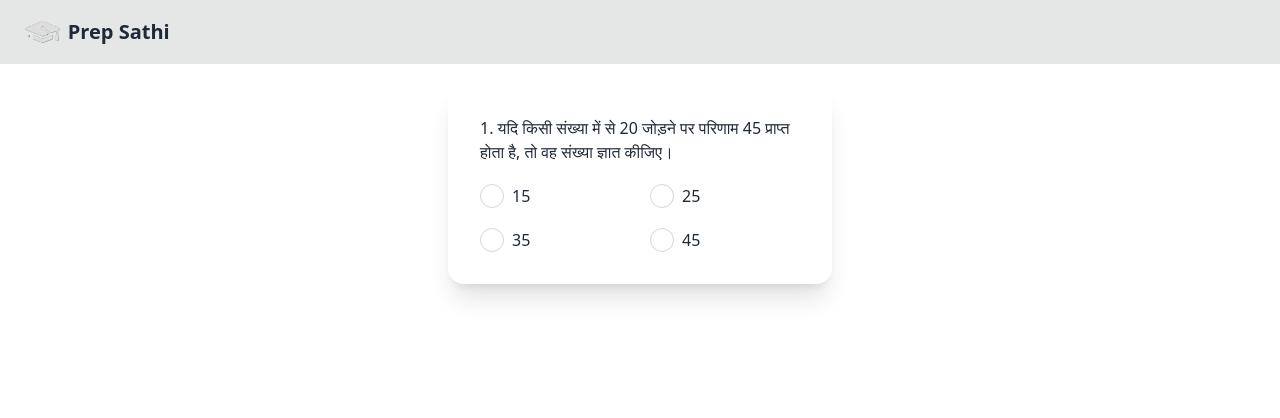
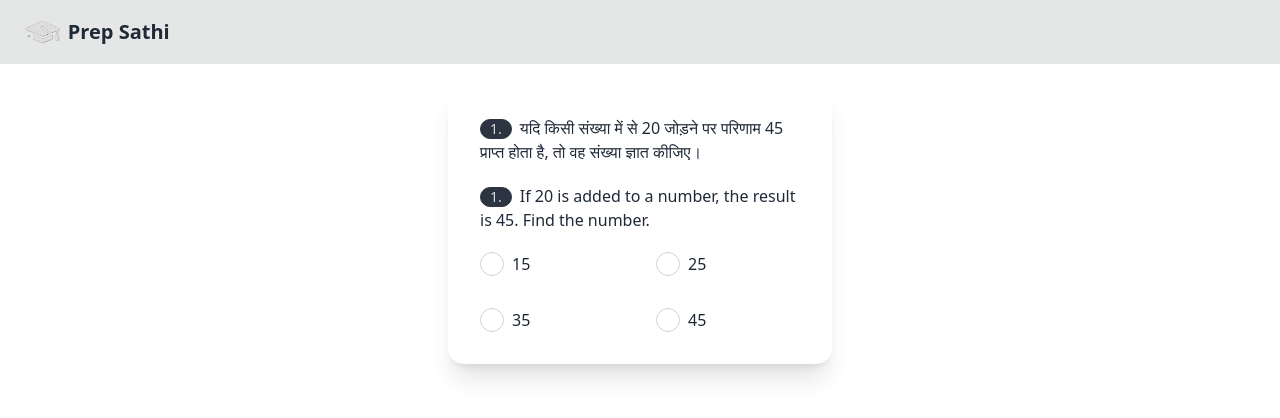
Before and after one commit to Upendrasahu99/prep-sathi-algebra, a React (Vite) app: page / in a window 1280 px wide. Both pictures are taken after a click on the button "Start Test". Shown: the top 418 px of the page. Built offline with nearby package versions, Linux system fonts and the light colour scheme.

Commit message:
Added question text in english

```diff
--- a/src/components/McqBox.jsx
+++ b/src/components/McqBox.jsx
@@ -19,8 +19,13 @@ const McqBox = ({testQuestionArr}) => {
         :
         <div className="card bg-base-100 w-96 shadow-xl mx-auto">
           <div className="card-body flex flex-col gap-5">
-            <p>{currentIndex + 1}. {currentQuestion.questionHindi}</p>
-            <ol className='grid grid-cols-2 gap-5 justify-center'>
+            <p>
+              <div className="badge badge-neutral me-2">{currentIndex + 1}.</div>{currentQuestion.questionHindi}
+            </p>
+            <p>
+              <div className="badge badge-neutral me-2">{currentIndex + 1}.</div>
+              {currentQuestion.questionEnglish}</p>
+            <ol className='grid grid-cols-2 gap-8 justify-center'>
               <li className='flex items-center gap-2'>
                 <input
                   type="radio"
```
